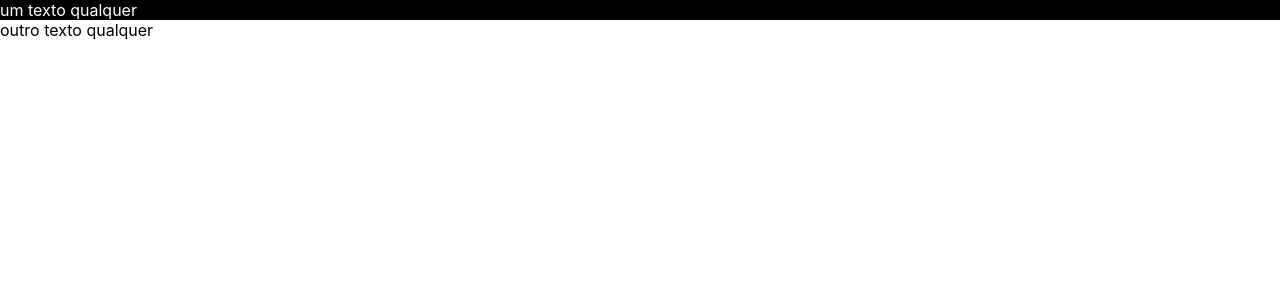
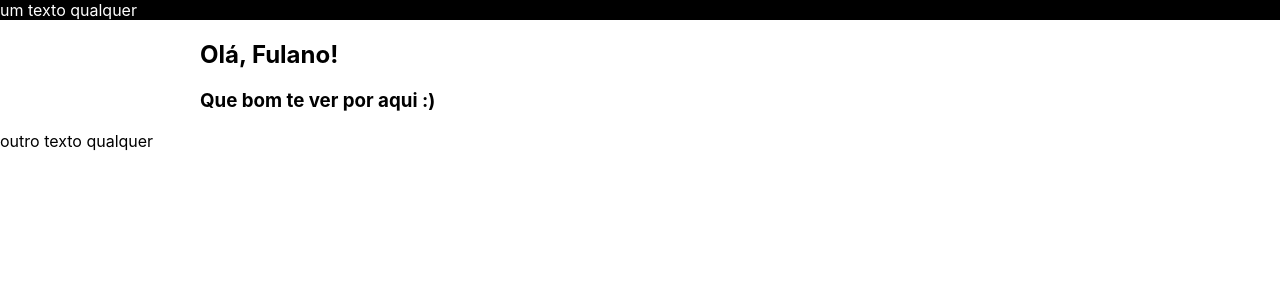
Before and after one commit to FCamara-Squad13/Mobile, a React (Create React App) app: page / in a window 1280 px wide. Shown: the top 300 px of the page. Built offline with nearby package versions, Linux system fonts and the light colour scheme.

Commit message:
Create the assets folder

```diff
--- a/src/App.tsx
+++ b/src/App.tsx
@@ -3,11 +3,13 @@ import "./App.css";
 
 import Home from "./pages/Home";
 import Card from "./components/Card";
+import Hero from "./components/Hero";
 
 const App: React.FC = () => {
   return (
     <>
       <Home />
+      <Hero />
       <Card />
     </>
   );
--- /dev/null
+++ b/src/components/Hero/index.tsx
@@ -0,0 +1,13 @@
+import React from "react";
+import "./style.css";
+
+const Hero: React.FC = () => {
+  return (
+    <div className="hero">
+      <h2 className="title">Olá, Fulano!</h2>
+      <h3 className="subtitle">Que bom te ver por aqui :)</h3>
+    </div>
+  );
+};
+
+export default Hero;
--- /dev/null
+++ b/src/components/Hero/style.css
@@ -0,0 +1,11 @@
+.hero {
+  background-image: url();
+}
+
+.title {
+  margin-left: 200px;
+}
+
+.subtitle {
+  margin-left: 200px;
+}
```
